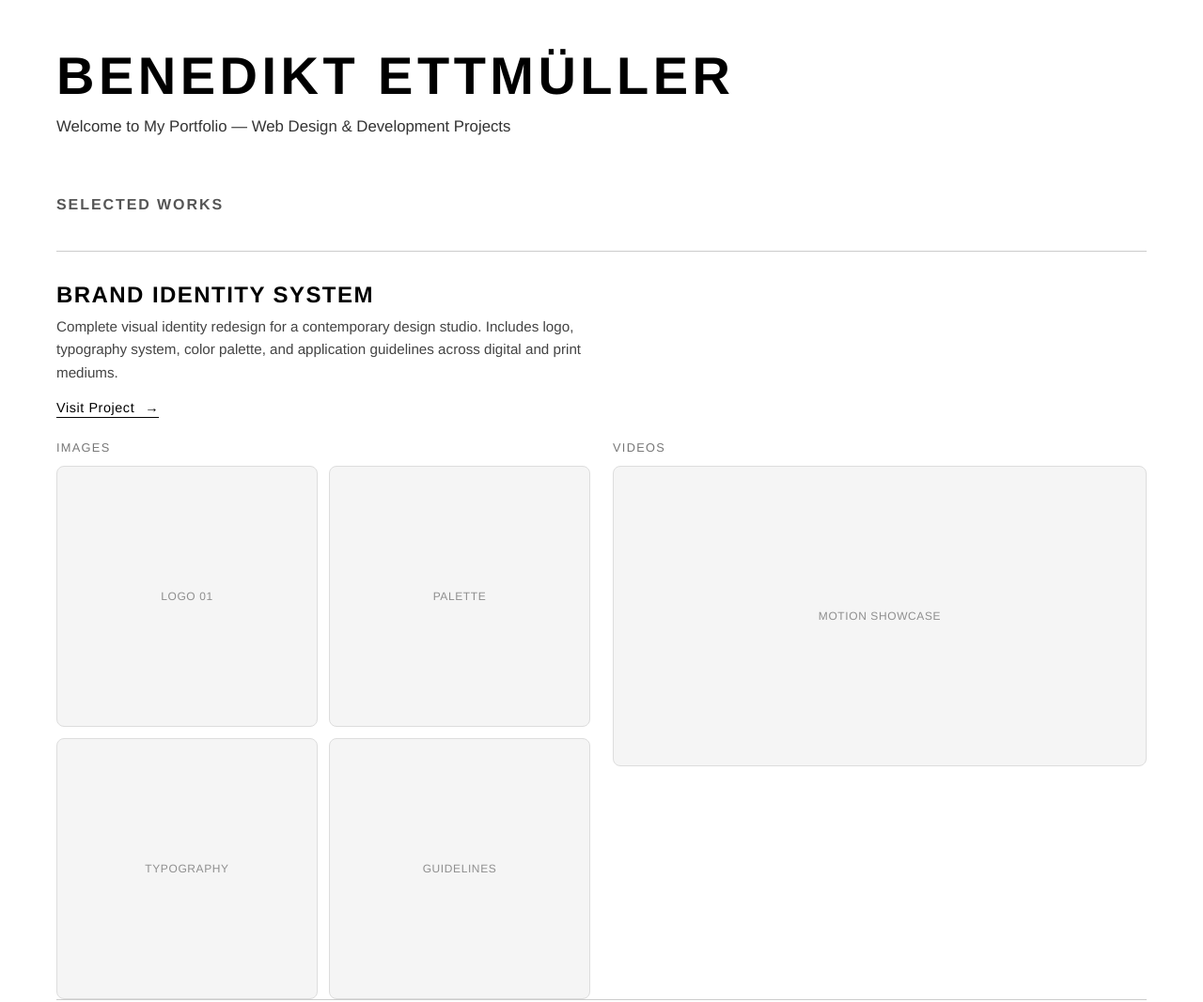
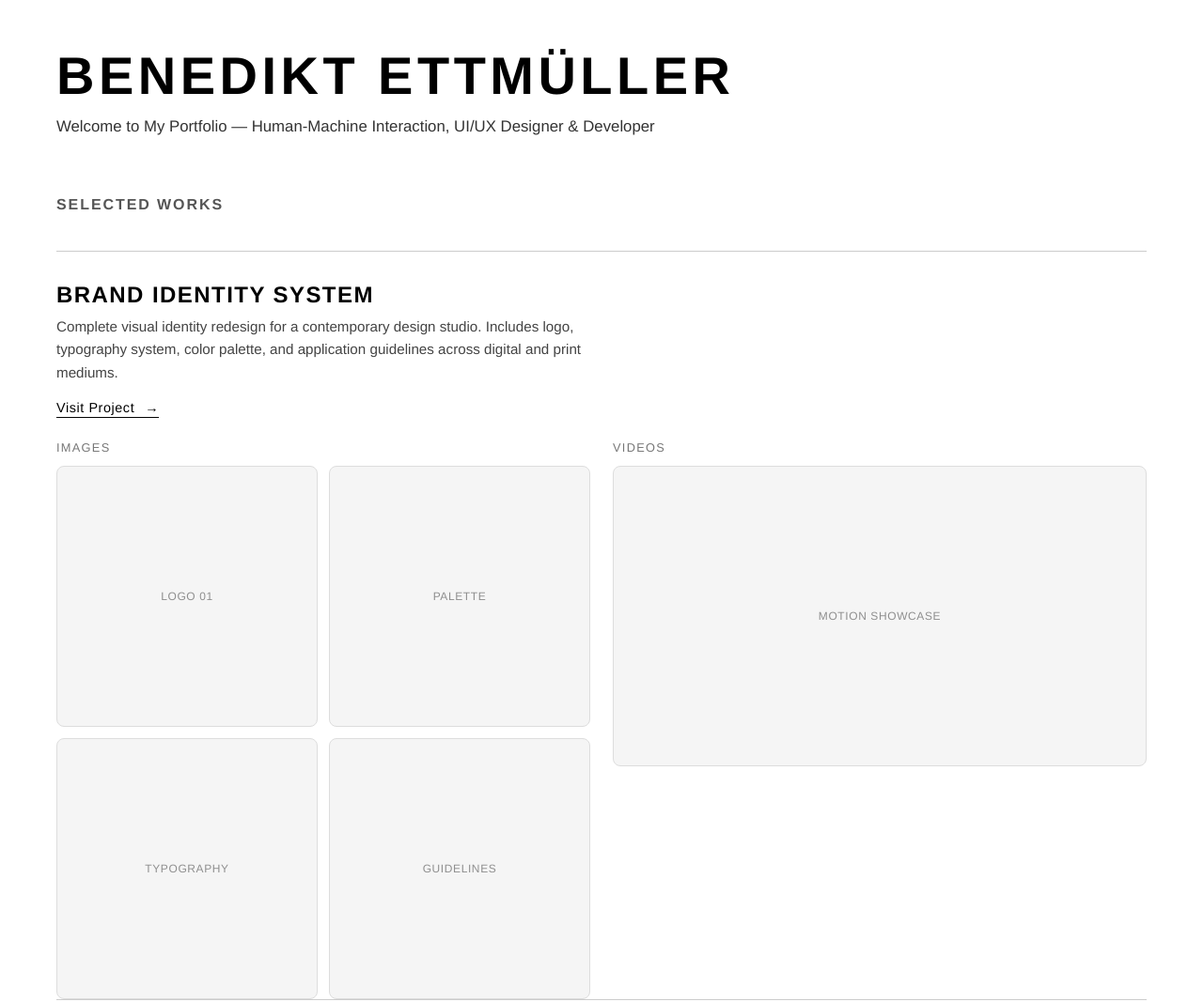
Before and after one commit to beneetti/beneetti.github.io, a plain HTML site: page index.html in a window 1280 px wide. Shown: the top 1067 px of the page at 94% size. Drawn offline with Linux system fonts and the light colour scheme.

Commit message:
Update index.html

```diff
--- a/index.html
+++ b/index.html
@@ -185,7 +185,7 @@
     <main>
       <section class="intro">
         <h1>Benedikt Ettmüller</h1>
-        <p>Welcome to My Portfolio — Web Design & Development Projects</p>
+        <p>Welcome to My Portfolio — Human-Machine Interaction, UI/UX Designer & Developer</p>
       </section>
 
       <section class="projects-section">
```
